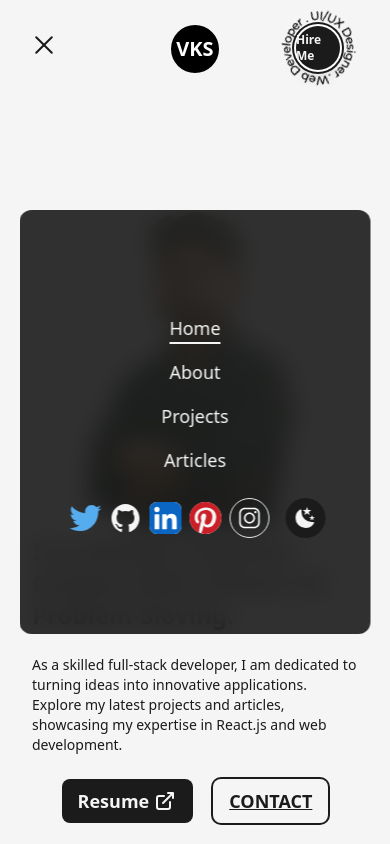
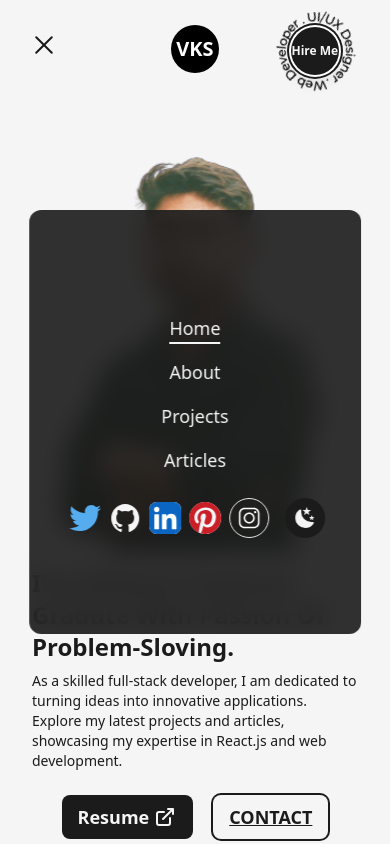
Before and after one commit to singhvivekkumar/portfolio, a Next.js app: page / in a window 390 px wide. Both pictures are taken after a click on the button 44 px from the left and 45 px from the top of the page. Shown: the top 844 px of the page. Built offline with nearby package versions, Linux system fonts and the light colour scheme.

Commit message:
feat: index page has been responsive

```diff
--- a/src/components/HireMe.js
+++ b/src/components/HireMe.js
@@ -4,10 +4,10 @@ import Link from 'next/link';
 
 const HireMe = () => {
   return (
-	<div className=' fixed md:absolute right-6 top-1/3 md:top-0 md:left-auto md:bottom-auto  flex items-center justify-center overflow-hidden'>
-		<div className=' w-48 md:w-24 h-auto flex items-center justify-center relative '>
+	<div className=' fixed lg:absolute right-6 top-1/3 lg:top-0 lg:left-auto lg:bottom-auto  flex items-center justify-center overflow-hidden'>
+		<div className=' w-48 md:w-[6.4rem] h-auto flex items-center justify-center relative '>
 		<CircularText className={" fill-dark animate-spin-slow dark:fill-light dark:text-light "}/>
-		<Link href="mailto:singhvivekkumar309@gmail.com" className=' font-semibold flex items-center justify-center absolute top-1/2 left-1/2 -translate-x-1/2 -translate-y-1/2 w-[47%] h-[47%] rounded-full text-xl md:text-xs text-light bg-dark shadow-lg ring-2 ring-offset-2  ring-dark  dark:bg-light dark:text-dark hover:dark:ring-light hover:dark:bg-dark hover:dark:text-light md:w-11 md:h-11'>Hire Me</Link>
+		<Link href="mailto:singhvivekkumar309@gmail.com" className=' font-semibold flex items-center justify-center absolute top-1/2 left-1/2 -translate-x-1/2 -translate-y-1/2 w-[47%] h-[47%] rounded-full text-xl md:text-xs text-light bg-dark shadow-lg ring-2 ring-offset-2  ring-dark  dark:bg-light dark:text-dark hover:dark:ring-light hover:dark:bg-dark hover:dark:text-light md:w-12 md:h-12'>Hire Me</Link>
 		</div>
 	</div>
   )
--- a/src/components/Navbar.js
+++ b/src/components/Navbar.js
@@ -115,7 +115,7 @@ const Navbar = () => {
 			</div>
 
 			{/* nav for mobile device */}
-			{ isOpen && <motion.div className=" z-10  min-w-[70%] xs:min-w-[90%] flex flex-col justify-between items-center fixed top-1/2 left-1/2 translate-x-[-50%] translate-y-[-50%] bg-dark/90 dark:bg-light/75 backdrop-blur-md py-24 rounded-xl "
+			{ isOpen && <motion.div className=" z-10  min-w-[70%] xs:min-w-[85%] flex flex-col justify-between items-center fixed top-1/2 left-1/2 translate-x-[-50%] translate-y-[-50%] bg-dark/90 dark:bg-light/75 backdrop-blur-md py-24 rounded-xl "
 			initial={{ scale:0, opacity:0, x: "-50%", y:"-50%"}}
 			animate={{ scale:1, opacity:1, transition:{ duration: 0.3 } }}>
 				{/* list pages */}
--- a/src/pages/index.js
+++ b/src/pages/index.js
@@ -17,10 +17,10 @@ export default function Home() {
       <main className=' flex items-center text-dark min-h-screen  dark:text-light'>
         <Layout className="pt-0 md:pt-16 sm:pt-8">
           {/* stucture */}
-          <div className=' flex items-center justify-between w-full lg:flex-col'>
+          <div className=' flex items-center justify-between w-full lg:flex-col '>
 
             {/* Heading */}
-            <div className=' w-1/2 flex flex-col items-center self-center lg:w-full  md:order-2'>
+            <div className=' w-1/2 flex flex-col items-center self-center lg:w-full  md:order-2 lg:space-y-12 md:space-y-0'>
               {/* Heading intro */}
               <AnimateHeading text={`I'm software engineer gradute with passion of problem-sloving.`} className=" !text-6xl !text-left xl:!text-5xl md:!text-3xl sm:!text-2xl "/>
               <p className=' my-4 text-base md:text-sm font-medium md:font-normal '> As a skilled full-stack developer, I am dedicated to turning ideas into innovative applications.
@@ -28,7 +28,7 @@ export default function Home() {
               </p>
 
               {/* Two Button for more */}
-              <div className=' flex items-center self-start mt-2 space-x-5 lg:self-center '>
+              <div className=' flex items-center self-start mt-2 md:pt-6 space-x-5 lg:self-center '>
                 {/* For resume pdf */}
                 <Link href="/" target={"_blank"}
                   className=' flex items-center self-center text-center text-lg ring-2 ring-transparent ring-offset-0 hover:ring-dark p-2 px-4 rounded-lg font-semibold bg-dark text-light hover:bg-dark/5 active:bg-green-100 hover:text-dark transition-all hover:shadow-inner hover:scale-105 duration-500 ease-out dark:bg-light dark:text-dark hover:dark:ring-light hover:dark:bg-dark hover:dark:text-light'
@@ -41,8 +41,8 @@ export default function Home() {
             </div>
 
             {/* profile photo */}
-            <div className=' w-1/2 lg:hidden md:inline-block md:w-full md:order-1'>
-              <Image alt='Vivek Singh' className='w-full h-auto dark:brightness-[0.9] dark:contrast-[1.2] ' src={profilePic}
+            <div className=' w-1/2 lg:hidden md:inline-block md:w-full md:order-1 md:pb-12 '>
+              <Image alt='Vivek Singh' className='w-full h-auto dark:brightness-[0.9] dark:contrast-[1.2] md:scale-125 ' src={profilePic}
               priority
               sizes="(min-width: 768px) 100vw, (min-width: 1200px) 50vw, 50vw"/>
             </div>
```
